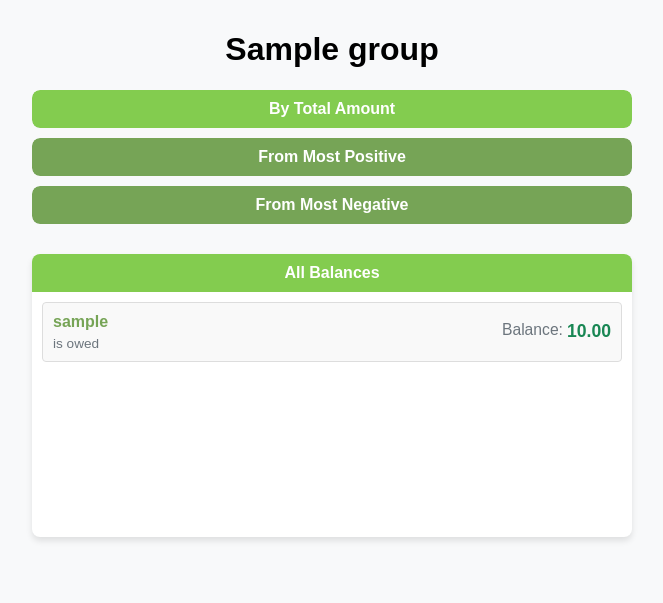
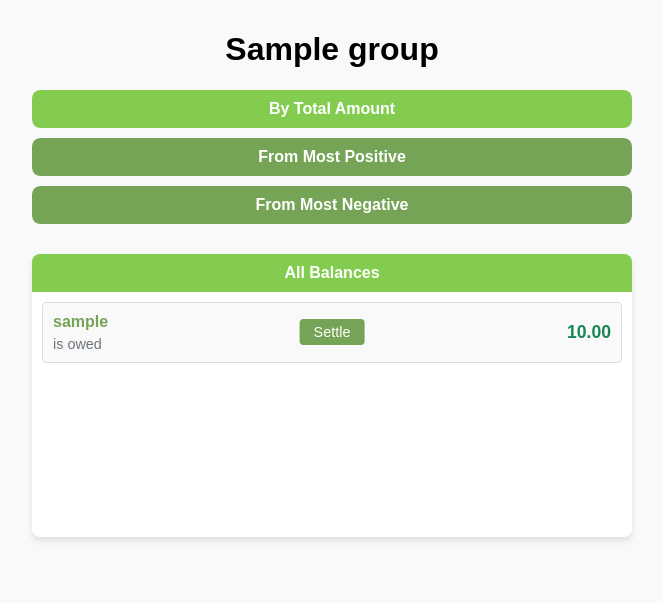
Before and after one commit to PedroFlores1996/Xchange, a Flask app: page /groups/1/balances in a window 1280 px wide. Shown: the top 603 px of the page, without its empty margins (308-971 px from the left). Run offline with Flask 3, Linux system fonts and the light colour scheme; a user stored in the database is signed in; tables that the repository leaves empty hold one stand-in row (values such as "Sample post"); parts of the project's set-up code (start-up, migrations or seed data) failed here and were passed over.

Commit message:
fix all balance cards in alignment and settle btn position

```diff
--- a/app/templates/group/balances.html
+++ b/app/templates/group/balances.html
@@ -204,12 +204,14 @@
             <div class="card-body">
                 <ul id="balances-list">
                     {% for user, total_balance in balances_abs.items() %}
-                        <li>
-                            <div>
-                                <a href="{{ url_for('user.user_profile', user_id=user.id) }}" class="user-link">
-                                    {{ user.username }}
-                                </a>
-                                <div class="created-by">
+                        <li style="position: relative;">
+                            <div style="flex: 1;">
+                                <strong>
+                                    <a href="{{ url_for('user.user_profile', user_id=user.id) }}" class="user-link" style="font-size: 1rem;">
+                                        {{ user.username }}
+                                    </a>
+                                </strong>
+                                <div class="created-by" style="font-size: 0.9rem;">
                                     {% if total_balance > 0 %}
                                         is owed
                                     {% elif total_balance < 0 %}
@@ -219,16 +221,26 @@
                                     {% endif %}
                                 </div>
                             </div>
-                            <div class="expense-amount">
-                                <span class="balance-label">Balance:</span>
+                            <div style="flex: 1; display: flex; justify-content: flex-end;">
                                 {% if total_balance > 0 %}
-                                    <span class="balance-positive">{{ '%.2f'|format(total_balance) }}</span>
+                                    <span class="balance-positive" style="font-size: 1.1rem; font-weight: 700;">{{ '%.2f'|format(total_balance) }}</span>
                                 {% elif total_balance < 0 %}
-                                    <span class="balance-negative">-{{ '%.2f'|format(total_balance|abs) }}</span>
+                                    <span class="balance-negative" style="font-size: 1.1rem; font-weight: 700;">{{ '%.2f'|format(total_balance|abs) }}</span>
                                 {% else %}
-                                    <span class="balance-zero">0.00</span>
+                                    <span class="balance-zero" style="font-size: 1.1rem; font-weight: 700;">0.00</span>
                                 {% endif %}
                             </div>
+                            <!-- Absolutely positioned settle button -->
+                            {% if total_balance != 0 %}
+                                <div style="position: absolute; left: 50%; top: 50%; transform: translate(-50%, -50%);">
+                                    <a href="{{ url_for('groups.settle_individual_balance_confirmation', group_id=group.id, user_id=user.id) }}"
+                                       style="background-color: #76a456; color: white; padding: 5px 14px; border-radius: 4px; text-decoration: none; font-size: 0.9rem; font-weight: 500; transition: background-color 0.2s;"
+                                       onmouseover="this.style.backgroundColor='#83cc4f'"
+                                       onmouseout="this.style.backgroundColor='#76a456'">
+                                        Settle
+                                    </a>
+                                </div>
+                            {% endif %}
                         </li>
                     {% endfor %}
                 </ul>
@@ -308,15 +320,30 @@
                     createdBy = "owes";
                 }
                 let balanceLabel = "Balance:";
+                let settleButton = "";
+                if (entry.balance != 0) {
+                    settleButton = `
+                        <a href="/groups/{{ group.id }}/settle/${entry.id}"
+                           style="background-color: #76a456; color: white; padding: 5px 14px; border-radius: 4px; text-decoration: none; font-size: 0.9rem; font-weight: 500; transition: background-color 0.2s;"
+                           onmouseover="this.style.backgroundColor='#83cc4f'"
+                           onmouseout="this.style.backgroundColor='#76a456'">
+                            Settle
+                        </a>
+                    `;
+                }
                 list.innerHTML += `
-                    <li>
-                        <div>
-                            <a href="${entry.url}" class="user-link">${entry.username}</a>
-                            <div class="created-by">${createdBy}</div>
+                    <li style="position: relative;">
+                        <div style="flex: 1;">
+                            <strong>
+                                <a href="${entry.url}" class="user-link" style="font-size: 1rem;">${entry.username}</a>
+                            </strong>
+                            <div class="created-by" style="font-size: 0.9rem;">${createdBy}</div>
                         </div>
-                        <div class="expense-amount">
-                            <span class="balance-label">${balanceLabel}</span>
-                            <span class="${balanceClass}">${entry.balance < 0 ? '-' : ''}${Math.abs(parseFloat(entry.balance)).toFixed(2)}</span>
+                        <div style="flex: 1; display: flex; justify-content: flex-end;">
+                            <span class="${balanceClass}" style="font-size: 1.1rem; font-weight: 700;">${entry.balance < 0 ? '' : ''}${Math.abs(parseFloat(entry.balance)).toFixed(2)}</span>
+                        </div>
+                        <div style="position: absolute; left: 50%; top: 50%; transform: translate(-50%, -50%);">
+                            ${settleButton}
                         </div>
                     </li>
                 `;
--- a/app/templates/group/settle_individual_confirmation.html
+++ b/app/templates/group/settle_individual_confirmation.html
@@ -249,7 +249,7 @@
         </div>
 
         <div class="action-buttons">
-            <a href="{{ url_for('groups.get_group_debts', group_id=group.id) }}"
+            <a href="{{ url_for('groups.get_group_overview', group_id=group.id) }}"
                style="font-size: 0.9rem; padding: 8px 16px; border: 1px solid #6c757d; color: #6c757d; border-radius: 4px; background: white; transition: all 0.2s; text-decoration: none; display: inline-block; margin-right: 10px;"
                onmouseover="this.style.background='#6c757d'; this.style.color='white';"
                onmouseout="this.style.background='white'; this.style.color='#6c757d';">
--- a/app/templates/group/settle_individual_success.html
+++ b/app/templates/group/settle_individual_success.html
@@ -218,9 +218,6 @@
         {% endif %}
 
         <div class="action-buttons">
-            <a href="{{ url_for('groups.get_group_debts', group_id=group.id) }}" class="btn btn-secondary">
-                View Group Debts
-            </a>
             <a href="{{ url_for('groups.get_group_overview', group_id=group.id) }}" class="btn btn-primary">
                 Back to Group Overview
             </a>
```
Also changed, not shown: app/templates/group/overview.html (+20 -21 lines), app/templates/user/dashboard.html (+13 -7 lines), app/templates/user/friends.html (+23 -10 lines).
